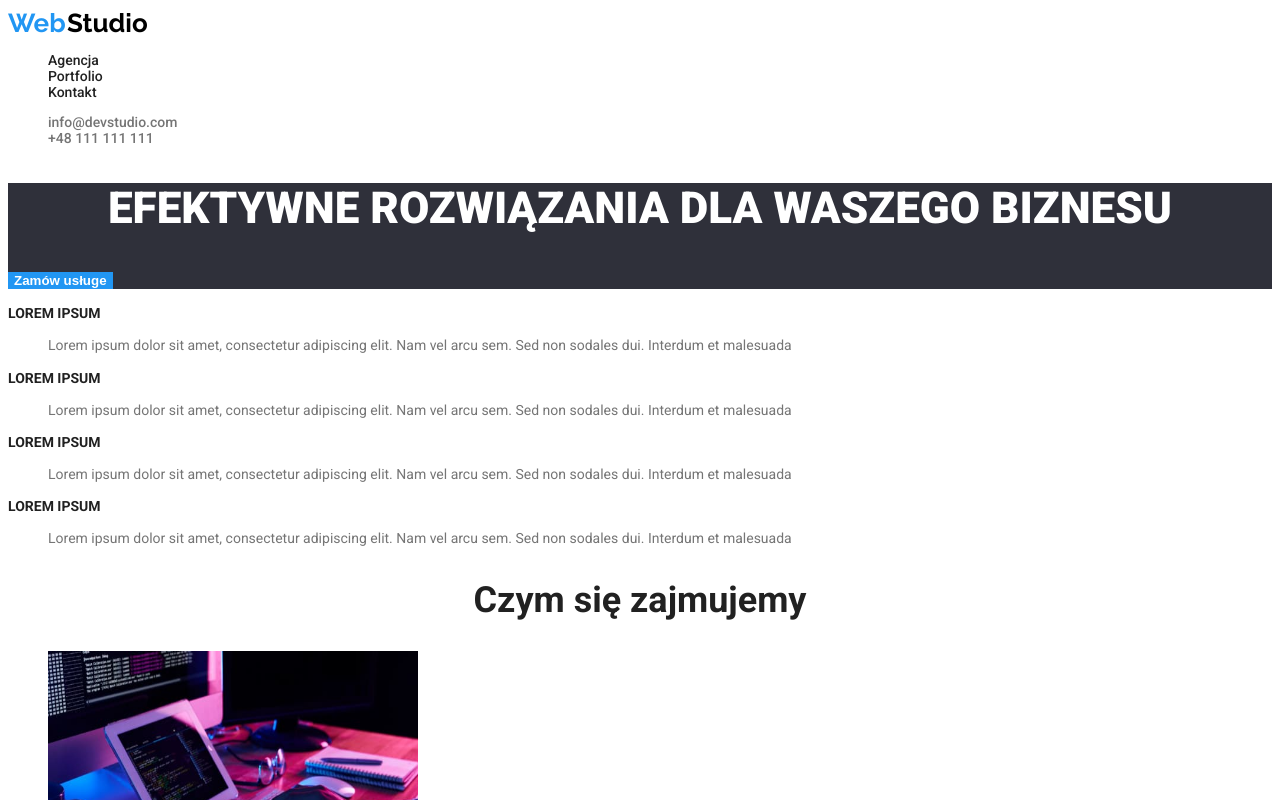
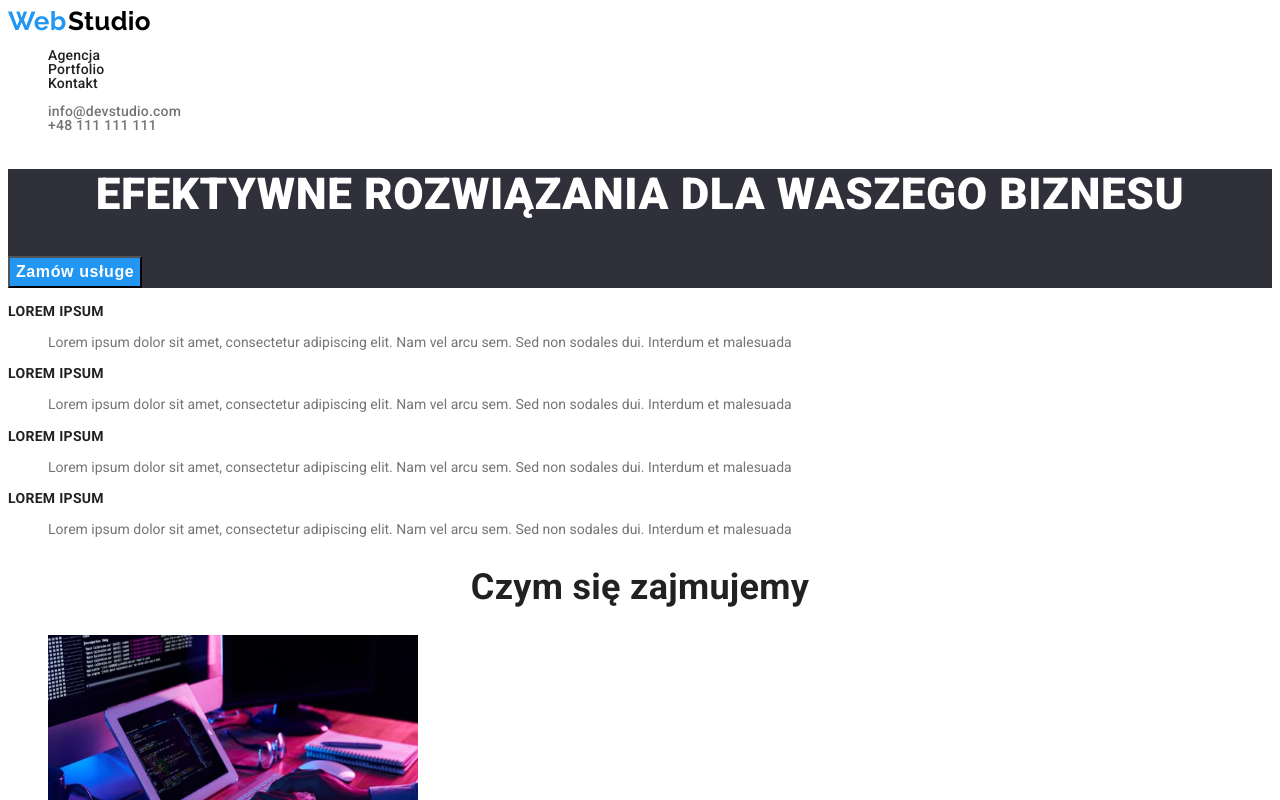
Before and after one commit to AdrianDubiel1/goit-markup-hw-02, a plain HTML site: page index.html in a window 1280 px wide. Shown: the top 800 px of the page. Drawn offline with Linux system fonts and the light colour scheme.

Commit message:
change errorsin css

```diff
--- a/css/style.css
+++ b/css/style.css
@@ -11,27 +11,33 @@ body {
 .link {
   color: #212121;
   border: none;
+  line-height: 1;
 }
 .button {
   color: var(--brand-color);
   border: none;
-  background-color: F5F4FA;
+  background-color: #f5f4fa;
   cursor: pointer;
+  font-weight: 500;
+  line-height: 1.39;
+  letter-spacing: 0.3px;
+  font-size: 16px;
 }
 .link-addres {
   color: #757575;
+  line-height: 1;
 }
 .link-addres-footer {
   color: rgba(255, 255, 255, 0.6);
   font-size: 14px;
   line-height: 1.46;
-  letter-spacing: 3%;
+  letter-spacing: 0.3px;
 }
 .link-maps-footer {
   color: #ffffff;
   font-size: 14px;
   line-height: 1.46;
-  letter-spacing: 3%;
+  letter-spacing: 0.3px;
 }
 .button:hover,
 .button:focus {
@@ -58,24 +64,26 @@ ul {
 }
 .logo-first {
   color: var(--active-color);
+  line-height: 1;
 }
 .logo-secondary {
   color: #000000;
+  line-height: 1;
 }
 .logo-three {
   color: #ffffff;
+  line-height: 1;
 }
 .logo {
   word-spacing: -5px;
   font-family: "Raleway";
   font-weight: 700;
   font-size: 26px;
-
-  letter-spacing: 3%;
+  letter-spacing: 0.3px;
+  line-height: 1;
 }
 .description {
   color: var(--description-color);
-  font-weight: 400;
   font-size: 14px;
   line-height: 1.46;
 }
@@ -83,28 +91,29 @@ ul {
   font-weight: 500;
   font-size: 14px;
   color: var(--brand-color);
-
-  letter-spacing: 2%;
+  letter-spacing: 0.2px;
+  line-height: 1;
 }
 .contact-nav {
   font-weight: 500;
   font-size: 14px;
-
-  letter-spacing: 2%;
+  letter-spacing: 0.2px;
+  line-height: 1;
 }
 .title {
   font-weight: 900;
   font-size: 44px;
   line-height: 1.16;
-  letter-spacing: 6%;
+  letter-spacing: 0.6px;
   text-align: center;
   color: #ffffff;
 }
-.order {
+.button-order {
   font-weight: 700;
-
-  letter-spacing: 6%;
+  font-size: 16px;
+  letter-spacing: 0.6px;
   color: #ffffff;
+  line-height: 1.6;
   background-color: var(--active-color);
 }
 .title-background {
@@ -113,25 +122,29 @@ ul {
 .definition {
   font-weight: 700;
   font-size: 14px;
-  letter-spacing: 3%;
+  letter-spacing: 0.3px;
+  line-height: 1;
 }
 .what-we-do,
 .our-team {
   font-weight: 700;
   font-size: 36px;
   text-align: center;
-  letter-spacing: 3%;
+  letter-spacing: 0.3px;
+  line-height: 1;
 }
 .team {
   background-color: #f5f4fa;
 }
 .member-of-team {
   font-weight: 500;
-  letter-spacing: 3%;
+  letter-spacing: 0.3px;
+  line-height: 1;
 }
 .description-team {
   color: var(--description-color);
-  letter-spacing: 3%;
+  letter-spacing: 0.3px;
+  line-height: 1;
 }
 footer {
   background-color: #2f303a;
@@ -143,7 +156,7 @@ address {
   font-weight: 700;
   font-size: 18px;
   line-height: 1.71;
-  letter-spacing: 6%;
+  letter-spacing: 0.6px;
 }
 .description-project {
   color: var(--description-color);
--- a/index.html
+++ b/index.html
@@ -45,7 +45,7 @@
       <section class="title-background">
         <!--Hero-->
         <h1 class="title">EFEKTYWNE ROZWIĄZANIA DLA WASZEGO BIZNESU</h1>
-        <button class="button order" type="button">Zamów usługe</button>
+        <button class="button-order" type="button">Zamów usługe</button>
       </section>
       <section>
         <dl>
```
